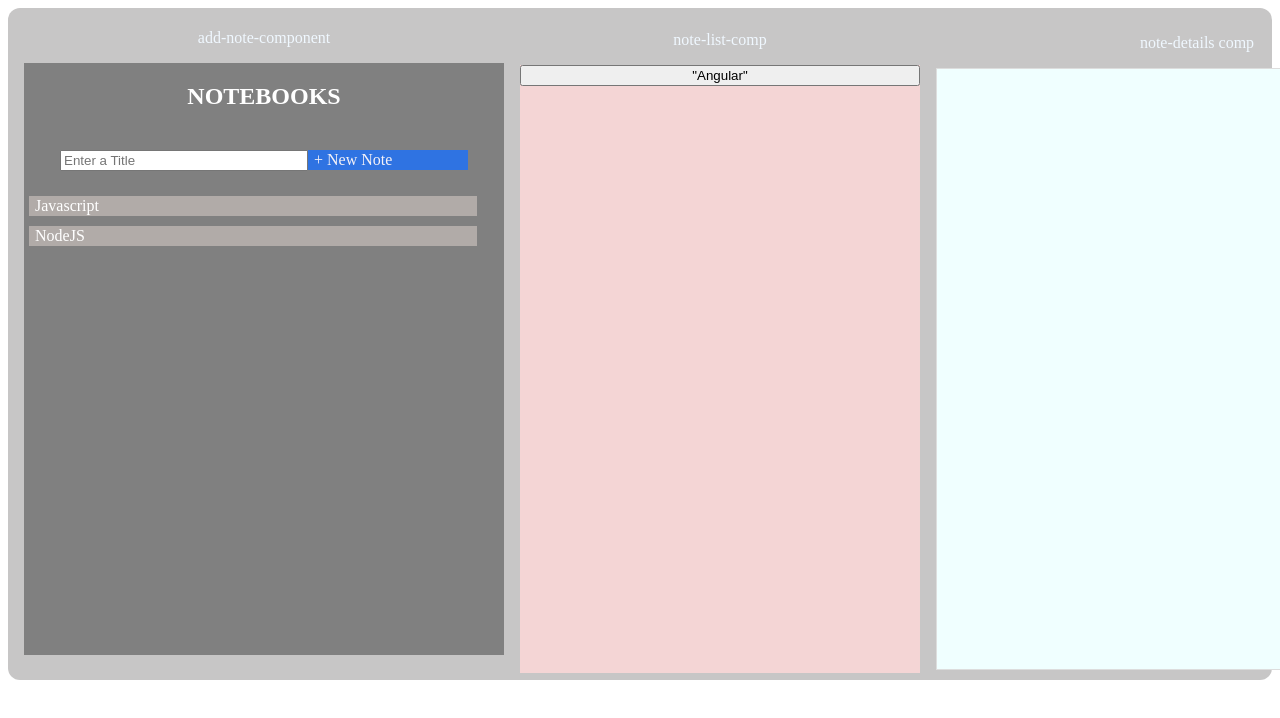
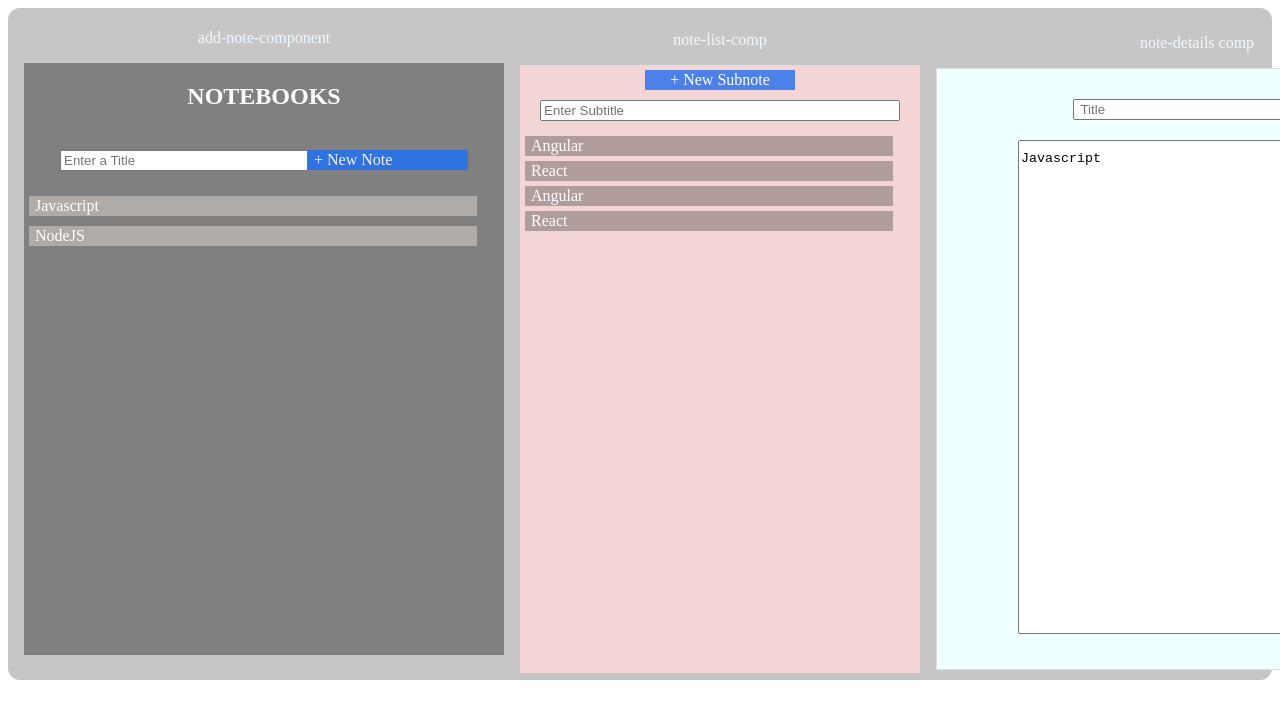
Before and after one commit to mehmetKargaci/Add-Note, an Angular app: page / in a window 1280 px wide. Both pictures are taken after a click on the button "Javascript". Shown: the top 718 px of the page. Built offline with nearby package versions, Linux system fonts and the light colour scheme.

Commit message:
notebook @Input and @Output decorative version

```diff
--- a/src/app/add-note/add-note.component.html
+++ b/src/app/add-note/add-note.component.html
@@ -14,7 +14,7 @@
     <button class="add-button" (click)="addNote()">+ New Note</button>
   </div>
 
-  @for (note of notes; track note.id) {
+  @for (note of notes; track subNote?.id) {
     <button class="list-button" (click)="onTitleClick(note)">{{ note.title }}</button>
   }
 
--- a/src/app/add-note/add-note.component.ts
+++ b/src/app/add-note/add-note.component.ts
@@ -1,4 +1,4 @@
-import { Component, EventEmitter, Output, input } from '@angular/core';
+import { Component, EventEmitter, Input, Output, input } from '@angular/core';
 import { Note, NoteService } from '../services/note.service';
 import { CommonModule } from '@angular/common';
 import {FormControl, FormsModule, ReactiveFormsModule} from '@angular/forms';
@@ -15,14 +15,17 @@ export class AddNoteComponent {
 
   @Output() noteData = new EventEmitter<Note>();
   titleControl = new FormControl('');
+  @Input() subNote? : Note;
+
   notes = this.noteService.notes;
 
   constructor(private noteService: NoteService){ }
 
   addNote(): void {
-    const title = this.titleControl.value;
+    let title = this.titleControl.value;
     if (title && this.titleControl.valid){
-      this.noteService.addNote(title)
+      this.noteService.addNote(title);
+      this.titleControl.setValue('');
     }
   }
 
--- a/src/app/app.component.html
+++ b/src/app/app.component.html
@@ -1,6 +1,9 @@
 
 <div class="note-title">
   <app-add-note (noteData)="showSubNotes($event)" ></app-add-note>
-  <app-note-list [subNote]="subNote"></app-note-list>
-  <app-note-detail ></app-note-detail>
+  <app-note-list
+    (context)="showContext($event)"
+    [subnoteTitle]="subNote"></app-note-list>
+  <app-note-detail
+    [subNote]="subNote"></app-note-detail>
 </div>
--- a/src/app/app.component.ts
+++ b/src/app/app.component.ts
@@ -16,10 +16,17 @@ import { NoteService } from './services/note.service';
 })
 export class AppComponent {
 
+
   subNote?: Note;
+  context ?: string;
 
   showSubNotes(subNote: Note){
     this.subNote = subNote;
+    console.log(this.subNote);
+  }
+  showContext(context: string) {
+    this.context =  context;
+
   }
 
 }
--- a/src/app/note-detail/note-detail.component.css
+++ b/src/app/note-detail/note-detail.component.css
@@ -6,6 +6,24 @@
     width: 30rem;
     height: 35rem;
   }
+  .context-title {
+    text-align: left;
+    width:15rem;
+    margin: 10px;
+    width: 15rem;
+
+  }
+
+  .context-input{
+    text-align:start;
+    margin-top: 10px;
+    padding-top: 10px;
+    width:15rem;
+    margin: 10px;
+    width: 22rem;
+    height: 30rem;
+    }
+
 
   h2 {
     margin-top: 0;
--- a/src/app/note-detail/note-detail.component.html
+++ b/src/app/note-detail/note-detail.component.html
@@ -1,7 +1,11 @@
 
 <p>note-details comp</p>
-<div class="details"
-  *ngIf="note">
-    <h2>{{ note()?.title }}</h2>
+<div class="details" >
+  @if(subNote){
+    <input class="context-title" placeholder=" Title" (click)="addContext()">
+    <textarea class="context-input" [value]="subNote.title " (click)="addContext()"></textarea>
+
+  }
+
 
   </div>
--- a/src/app/note-detail/note-detail.component.ts
+++ b/src/app/note-detail/note-detail.component.ts
@@ -1,16 +1,34 @@
-import { Component, Input, input } from '@angular/core';
+import { Component, Input, inject, input } from '@angular/core';
 import { Note } from '../services/note.service';
 import { CommonModule } from '@angular/common';
+import { NoteService } from '../services/note.service';
 
 @Component({
   selector: 'app-note-detail',
   standalone: true,
-  imports: [CommonModule],
+  imports: [CommonModule,],
   templateUrl: './note-detail.component.html',
   styleUrl: './note-detail.component.css'
 })
 export class NoteDetailComponent {
-  note = input<Note | null>();
-  // @Input() note!: Note | null;
+  @Input() subNote? : Note;
+
+
+
+  noteService = inject(NoteService);
+
+  notes = this.noteService.notes;
+  selected = this.noteService.selectedNote;
+
+
+
+
+  addContext(){
+
+
+  }
+
+
+
 
 }
--- a/src/app/note-list/note-list.component.css
+++ b/src/app/note-list/note-list.component.css
@@ -8,19 +8,31 @@
   height: 38rem;
 
 }
-
-ul {
-    list-style-type: none;
-    padding: 0;
+.subnote-button{
+  background-color: rgb(76, 129, 234);
+  color: white;
+  border: none;
+  font: inherit;
+  cursor: pointer;
+  height: 20px;
+  width: 150px;
+  margin-top: 5px;
+}
+.subtitle-input{
+  text-align: left;
+  width:15rem;
+  margin: 10px;
+  width: 22rem;
   }
 
-  li {
-    padding: 10px;
-    color: white;
-    margin-bottom: 5px;
-    cursor: pointer;
+.list-button{
+  display: flex;
+  background-color: rgba(98, 95, 93, 0.478);
+  color: white;
+  border: none;
+  font: inherit;
+  cursor: pointer;
+  width: 23rem;
+  text-align: left;
+  margin: 5px;
   }
-
-  li:hover {
-    background-color: #1c1b1b;
-  }
--- a/src/app/note-list/note-list.component.html
+++ b/src/app/note-list/note-list.component.html
@@ -1,7 +1,24 @@
 <p>note-list-comp</p>
 <div class="title-list">
 
-  @if (subNote) {
-<button>{{subNote.subNotes[0].subtitle | json}}</button>
+  @if (subnoteTitle) {
+    <div>
+      <button class="subnote-button">+ New Subnote</button>
+      <div>
+        <input
+          class="subtitle-input"
+          placeholder="Enter Subtitle"
+          [formControl]="subtitleConrol">
+      </div>
+      @for(note of notes; track note.id){
+        @for(subnote of subnoteTitle.subNotes ; track subnote.id){
+          <button
+            class="list-button"
+            (click)="onSelectSubNote(note.id, subnote.id )"
+            (click)="onTitleClick(subnote.context)">{{subnote.subtitle}}</button>
+        }
+
+      }
+    </div>
   }
 </div>
--- a/src/app/note-list/note-list.component.ts
+++ b/src/app/note-list/note-list.component.ts
@@ -1,21 +1,54 @@
 import { Component, OnInit,Output,EventEmitter, Input ,inject, signal, computed} from '@angular/core';
 import { NoteService, Note } from '../services/note.service';
 import { CommonModule } from '@angular/common';
+import { FormControl, FormsModule, ReactiveFormsModule } from '@angular/forms';
+import { NoteDetailComponent } from '../note-detail/note-detail.component';
 
 @Component({
   selector: 'app-note-list',
   standalone: true,
-  imports: [CommonModule],
+  imports: [CommonModule, ReactiveFormsModule, NoteDetailComponent],
   templateUrl: './note-list.component.html',
   styleUrl: './note-list.component.css'
 })
 export class NoteListComponent {
+  @Input() subnoteTitle?: Note;
+  @Output() context = new EventEmitter<string>();
+  selectedContext: string = '';
 
-  @Input() note?: Note[];
-  @Output() noteSelected = new EventEmitter<Note>();
+  subtitleConrol = new FormControl('');
+
   noteService = inject(NoteService);
-  @Input() subNote?: Note;
+
+  notes = this.noteService.notes
 
 
+  addSubnote(): void {
+    let title = this.subtitleConrol.value;
+    if (title && this.subtitleConrol.valid){
+      this.noteService.addNote(title);
+      this.subtitleConrol.setValue('');
+    }
+
+  }
+
+  onTitleClick(context: string){
+    this.context.emit(context);
+
+  }
+  onSelectSubNote(noteId: number, subNoteId: number): void {
+    this.noteService.selectedNote.noteId = noteId;
+    this.noteService.selectedNote.subNoteId = subNoteId;
+
+    const note = this.notes.find(n => n.id === noteId);
+    if (note) {
+      const subNote = note.subNotes.find(sn => sn.id === subNoteId);
+
+      if (subNote) {
+        this.selectedContext = subNote.context;
+
+      }
+    }
+  }
 
 }
--- a/src/app/services/note.service.ts
+++ b/src/app/services/note.service.ts
@@ -1,4 +1,4 @@
-import { Injectable, signal } from '@angular/core';
+import { Injectable } from '@angular/core';
 
 export class Note {
   id = Math.random();
@@ -23,12 +23,12 @@ export class NoteService {
         {
           id: 1,
           subtitle: 'Angular',
-          context: 'kjhshfksajhdsak welkjfnowlisen wlei welkifmseorli'
+          context: 'my context is here'
         },
         {
           id: 2,
           subtitle: 'React',
-          context: 'kjhshfksajhdsak welkjfnowlisen wlei welkifmseorli'
+          context: 'please add new context'
         },
       ]
     },
@@ -39,27 +39,33 @@ export class NoteService {
         {
           id: 3,
           subtitle: 'NestJS',
-          context: 'kjhshfksajhdsak welkjfnowlisen wlei welkifmseorli'
+          context: 'work hard'
         },
         {
           id: 4,
           subtitle: 'Mysql',
-          context: 'kjhshfksajhdsak welkjfnowlisen wlei welkifmseorli'
+          context: 'never give up!'
         },
       ]
     },
   ];
 
   selectedNote = {
-    nodeId: -1,
+    noteId: -1,
     subNoteId: -1,
   }
 
   notes = structuredClone(this._notes);
+  note  = new Note();
 
   addNote(title: string) {
-    const note  = new Note();
-    note.title = title;
-    this.notes.push(note);
+    this.note.title = title;
+    this.notes.push(this.note);
+    title = '';
   }
+  // addSubnote(subtitle: string) {
+  //   this.note.subNotes = subtitle;
+  //   this.notes.push(subnote.subtitle);
+  //   title = '';
+  // }
 }
```
Also changed, not shown: src/app/add-note/header/header.component.ts (added, +12 -0 lines).
